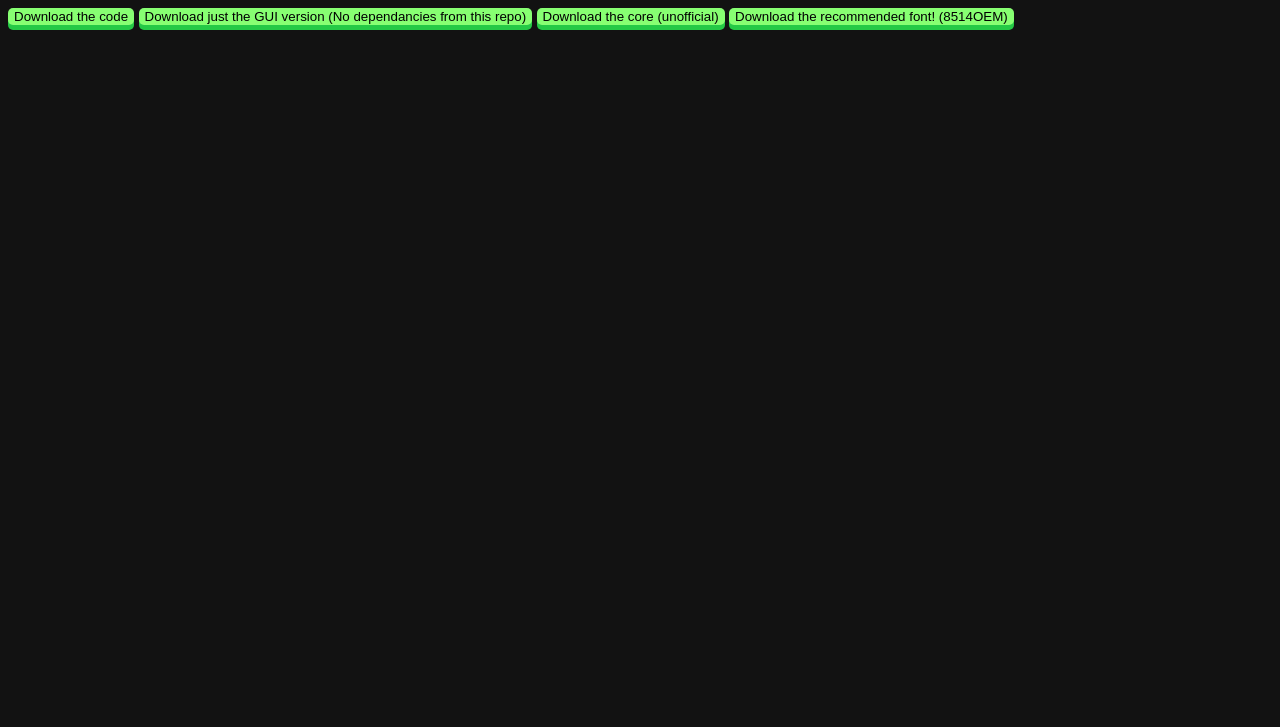
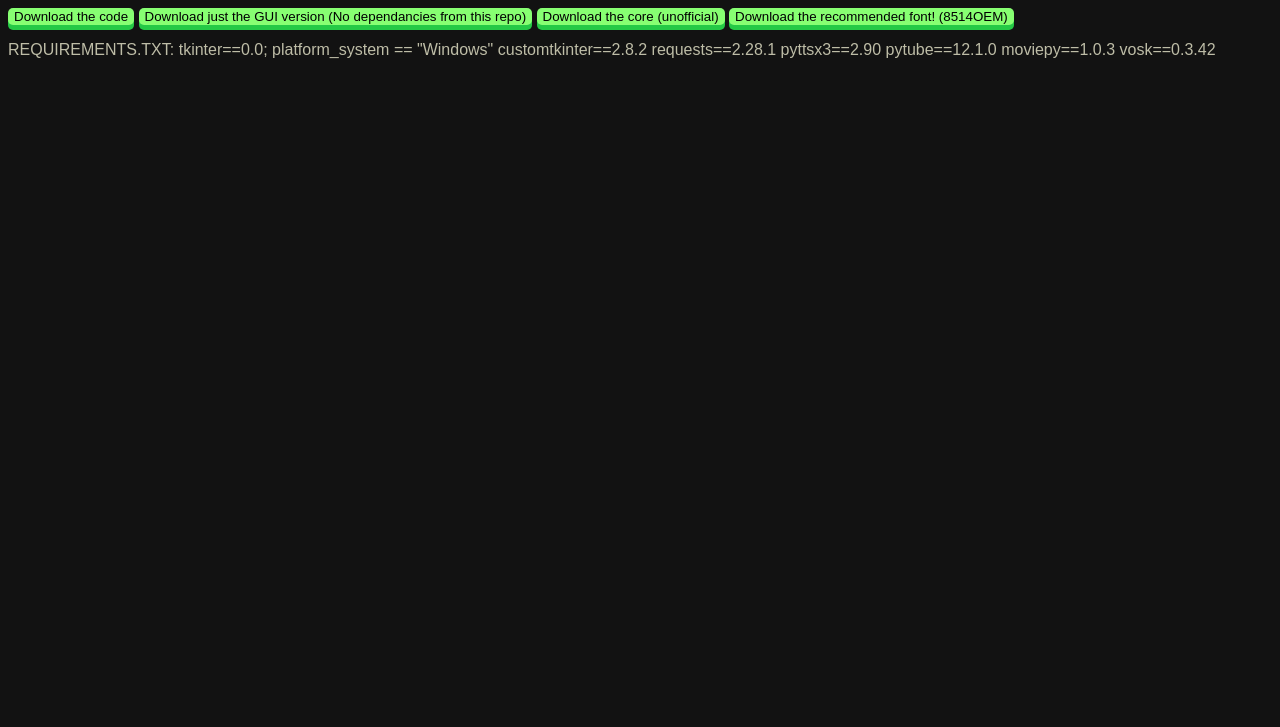
Before and after one commit to aghastmuffin/reddit-reader, a plain HTML site: page website/index.html in a window 1280 px wide. Shown: the part 73-800 px from the top of the page. Drawn offline with Linux system fonts and the light colour scheme.

Commit message:
added req.txt, might be glitchy

```diff
--- a/website/index.html
+++ b/website/index.html
@@ -19,5 +19,13 @@
   <button class="dwnld" onclick="dwnldraw('https://raw.githubusercontent.com/aghastmuffin/reddit-reader/main/gui/guiv2.py')">Download just the GUI version (No dependancies from this repo)</button>
   <button class="dwnld" onclick="if (confirm('use this download at your own risk.')) { dwnld('https://minhaskamal.github.io/DownGit/#/home?url=https://github.com/aghastmuffin/reddit-reader/trunk/main/seperated');}">Download the core (unofficial)</button>
   <button class="dwnld" onclick="dwnld('https://aghastmuffin.github.io/extrafonts/8514OEM.ttf')">Download the recommended font! (8514OEM)</button>
+  <p> REQUIREMENTS.TXT:
+    tkinter==0.0; platform_system == "Windows"
+    customtkinter==2.8.2
+    requests==2.28.1
+    pyttsx3==2.90
+    pytube==12.1.0
+    moviepy==1.0.3
+    vosk==0.3.42</p>
 </body>
 </html>
```
